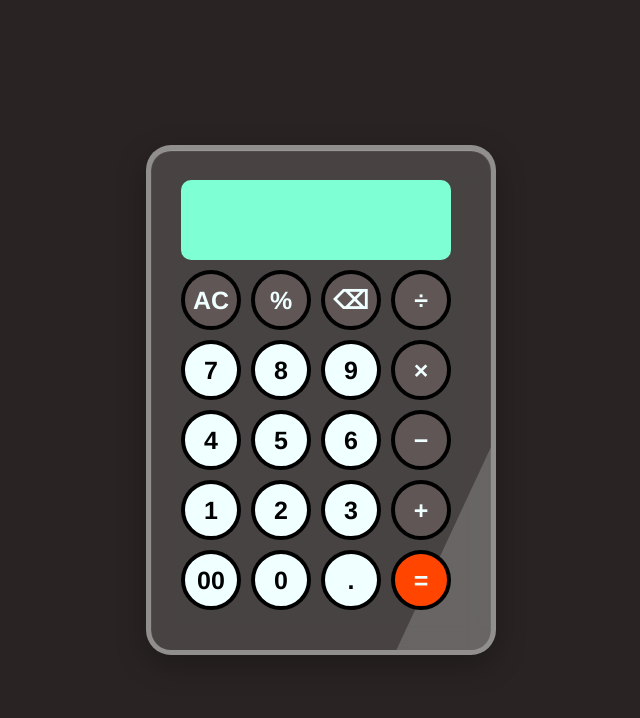
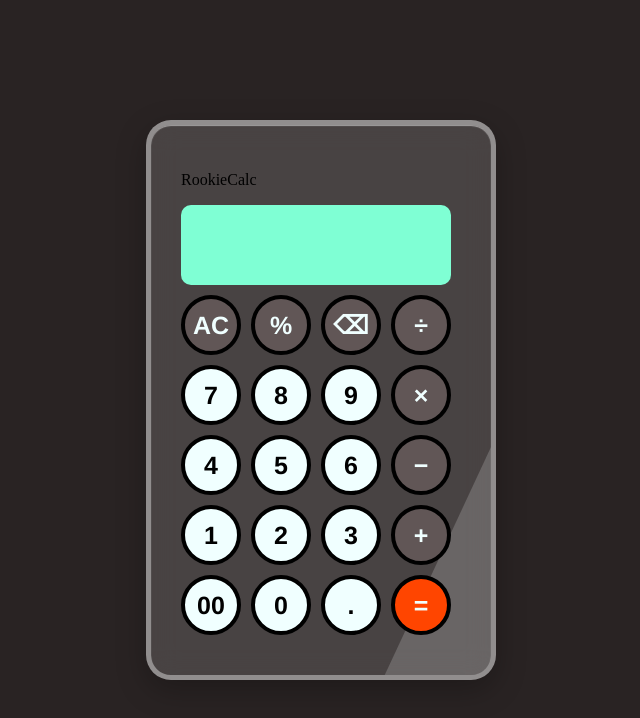
Before and after one commit to athirabinu013/Mini-Projects, a plain HTML site: page Calculator/index.html in a window 1280 px wide. Shown: the whole page, without its empty margins (319-959 px from the left). Drawn offline with Linux system fonts and the light colour scheme.

Commit message:
Added a name for calculator

```diff
--- a/Calculator/index.html
+++ b/Calculator/index.html
@@ -11,6 +11,7 @@
     <body>
 
     <div class = "container">
+        <p class = "title">RookieCalc</p>
         <div class="screen">
             <div class="expression"></div>
             <div class="answer"></div>
```
